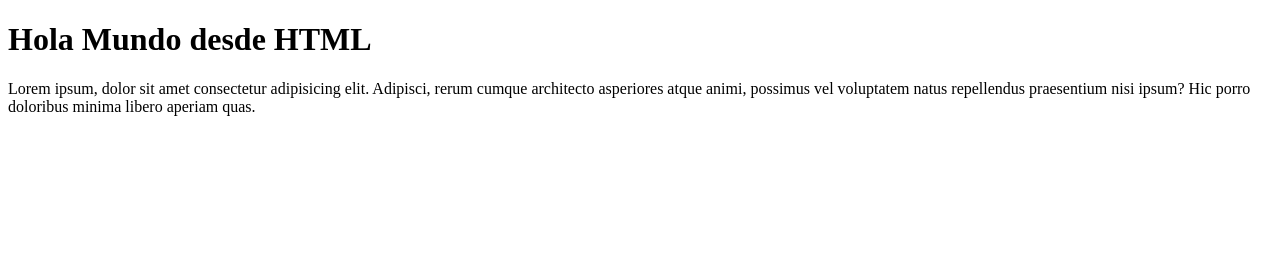
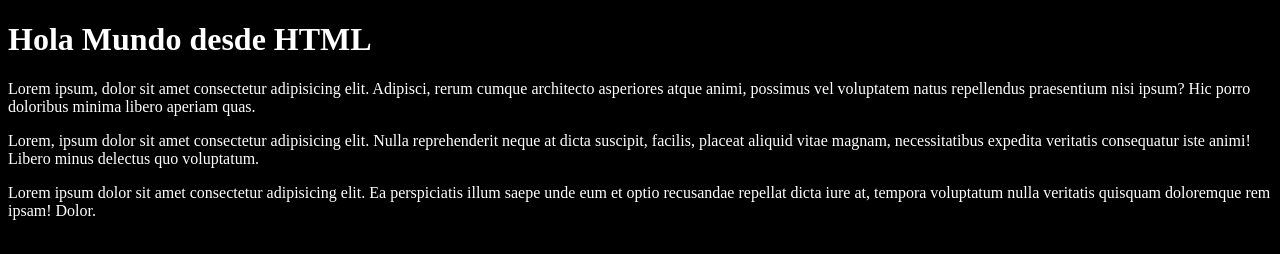
Before and after one commit to TouringChutoy/Lenguajes-Interpretados, a plain HTML site: page index.html in a window 1280 px wide. Drawn offline with Linux system fonts and the light colour scheme.

Commit message:
Enlazando documento HTML con CSS

```diff
--- a/index.html
+++ b/index.html
@@ -4,9 +4,12 @@
   <meta charset="UTF-8">
   <meta name="viewport" content="width=device-width, initial-scale=1.0">
   <title>Mi primer Documento HTML</title>
+  <link rel="stylesheet" href="style.css">
 </head>
 <body>
   <h1>Hola Mundo desde HTML</h1>
   <p>Lorem ipsum, dolor sit amet consectetur adipisicing elit. Adipisci, rerum cumque architecto asperiores atque animi, possimus vel voluptatem natus repellendus praesentium nisi ipsum? Hic porro doloribus minima libero aperiam quas.</p>
+  <p>Lorem, ipsum dolor sit amet consectetur adipisicing elit. Nulla reprehenderit neque at dicta suscipit, facilis, placeat aliquid vitae magnam, necessitatibus expedita veritatis consequatur iste animi! Libero minus delectus quo voluptatum.</p>
+  <p>Lorem ipsum dolor sit amet consectetur adipisicing elit. Ea perspiciatis illum saepe unde eum et optio recusandae repellat dicta iure at, tempora voluptatum nulla veritatis quisquam doloremque rem ipsam! Dolor.</p>
 </body>
 </html>
```
